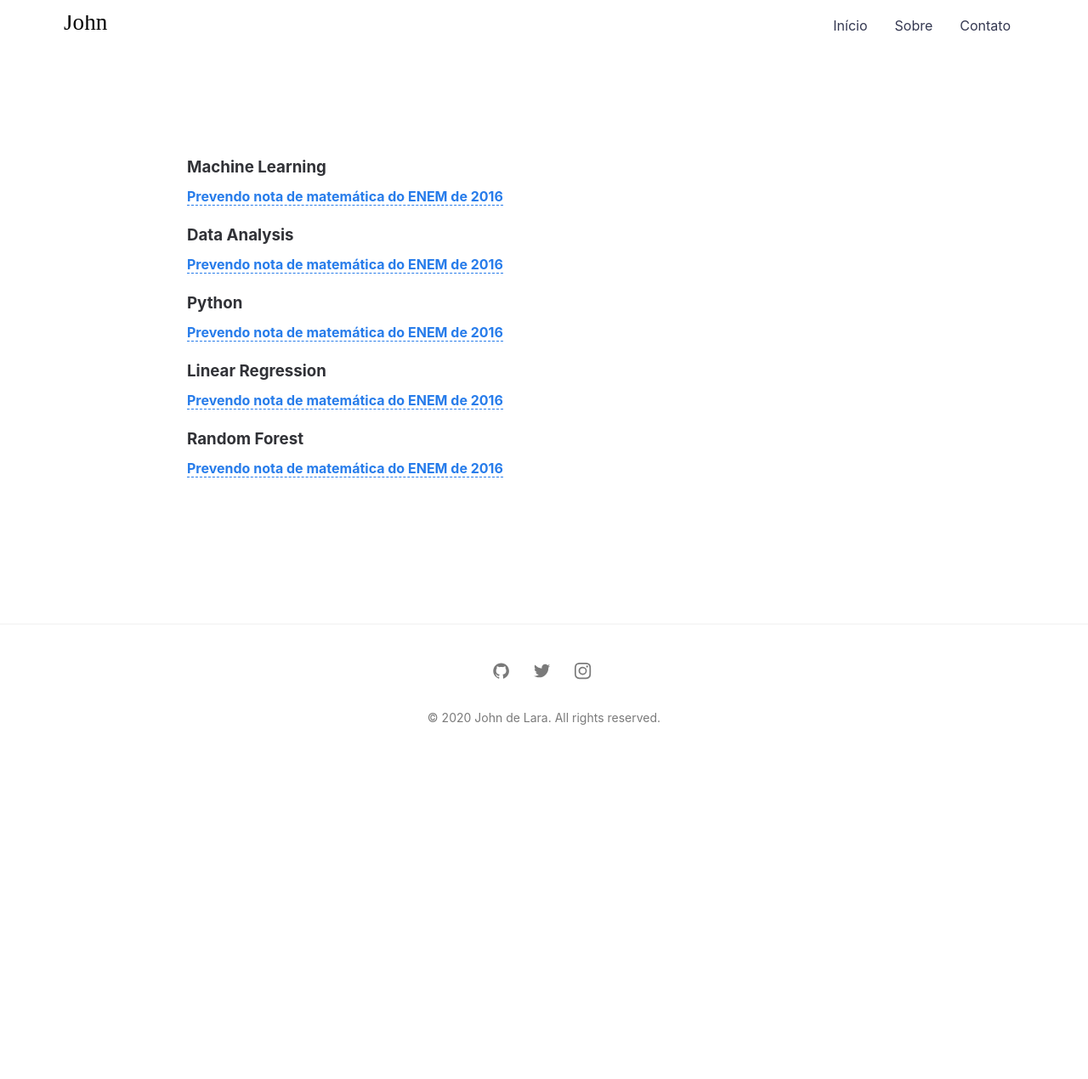
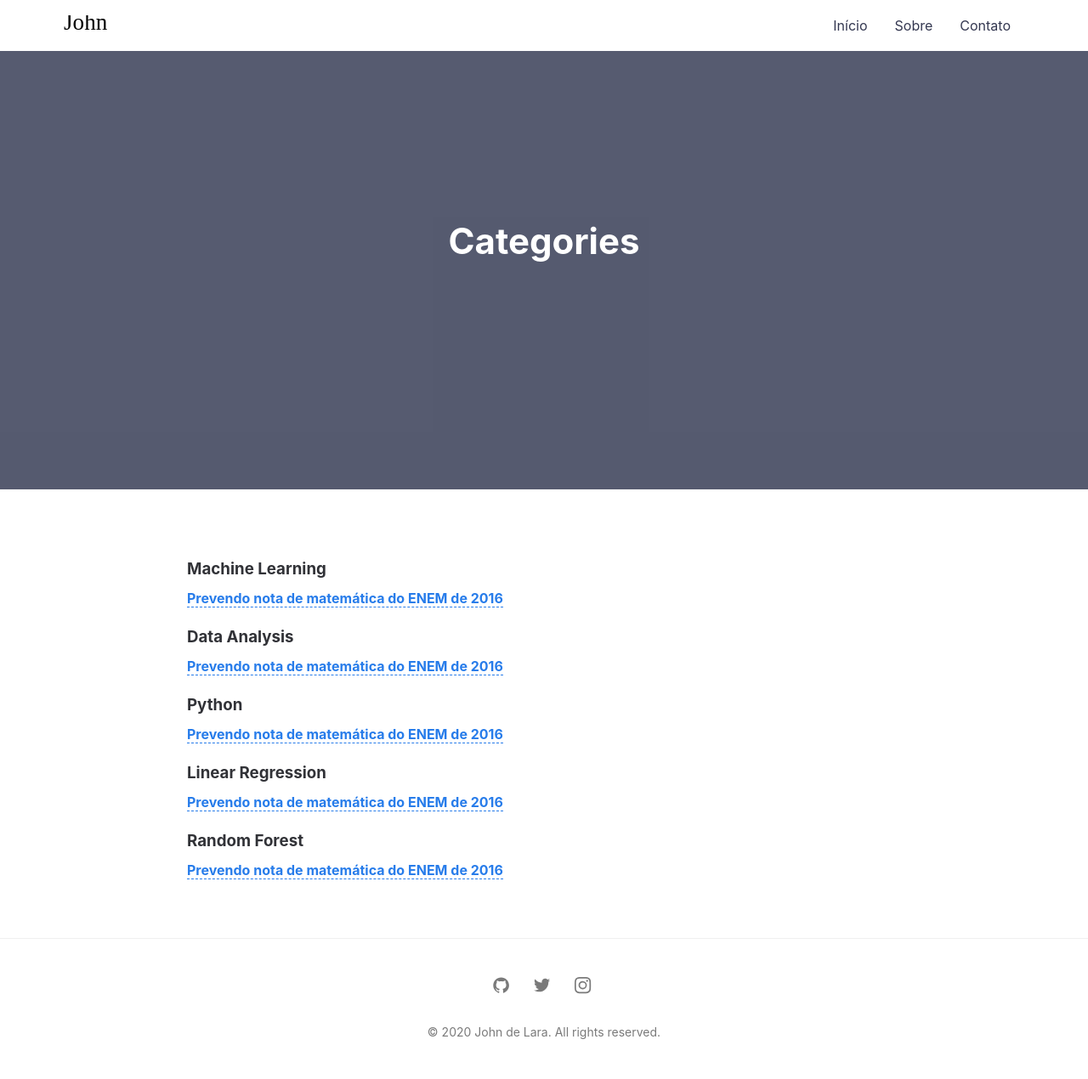
Before and after one commit to johndelara1/portfolioweb, a Jekyll site: the page built from categories.md, in a window 1280 px wide. Shown: the whole page at 85% size. Built offline with Jekyll 4.4.1, drawn with Linux system fonts in a browser that asks for light colours; before the commit the page ends 900 px from its top, so only the background shows below that.

Commit message:
initial commit

```diff
--- a/_layouts/page.html
+++ b/_layouts/page.html
@@ -19,7 +19,7 @@ layout: compress
 
     {% include header.html %}
 
-    <div class="site__content" data-bg="{{ site.url }}{{ site.baseurl }}/assets/img/{{ site.hero_img1 }}">
+    <div class="hero lazy" data-bg="{{ site.url }}{{ site.baseurl }}/assets/img/{{ site.hero_img1 }}">
       <div class="hero__wrap" >
         <h1 class="hero__title">{{ page.title }} </h1>
       </div>
```
